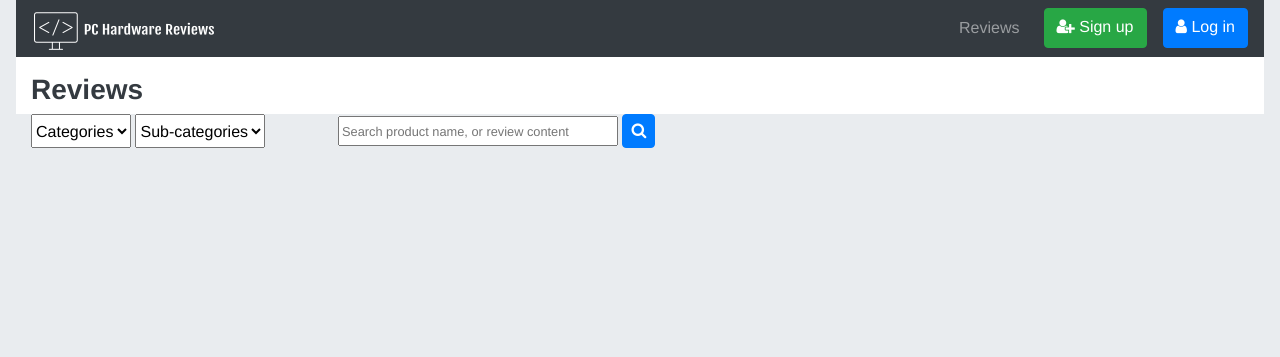
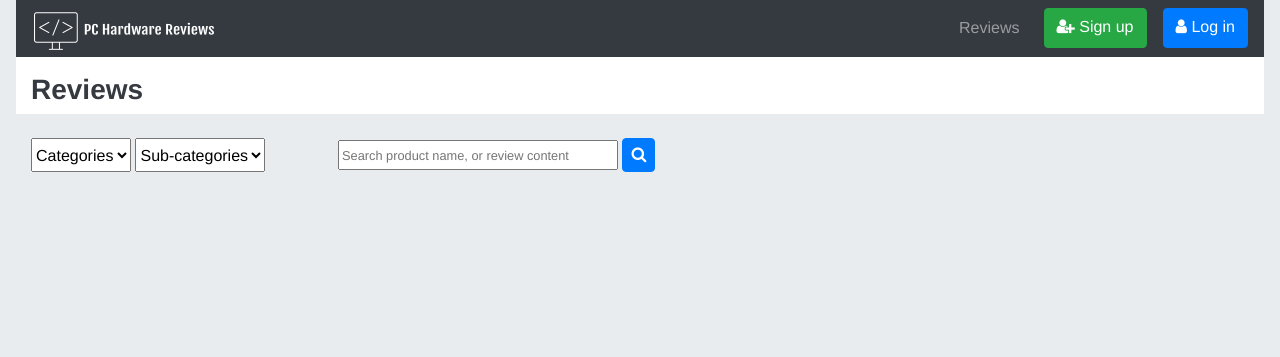
Before and after one commit to andrewsui/tgc07-project03, a Flask app: page /threads in a window 1280 px wide. Shown: the top 357 px of the page. Run offline with Flask 2, Linux system fonts and the light colour scheme; data that the repository does not hold is empty; some libraries are stand-ins or nearby versions.

Commit message:
Change included review thread summary template's file name

```diff
--- a/templates/threads/all-threads.html
+++ b/templates/threads/all-threads.html
@@ -21,7 +21,7 @@
         </div>
     </div>
 
-    <div class="search-container">
+    <div class="search-container pt-4">
         <form action="" method="get">
             <div class="form-row">
                 <div class="form-group col-12 col-md-5 col-lg-4 col-xl-3">
@@ -44,6 +44,6 @@
     </div>
 
     {% for thread in threads %}
-        {% include 'threads/thread-summary-template.html' %}
+        {% include 'threads/base-thread-summary.html' %}
     {% endfor %}
 {% endblock %}
```
Also changed, not shown: templates/threads/base-thread-summary.html (renamed from templates/threads/thread-summary-template.html).
